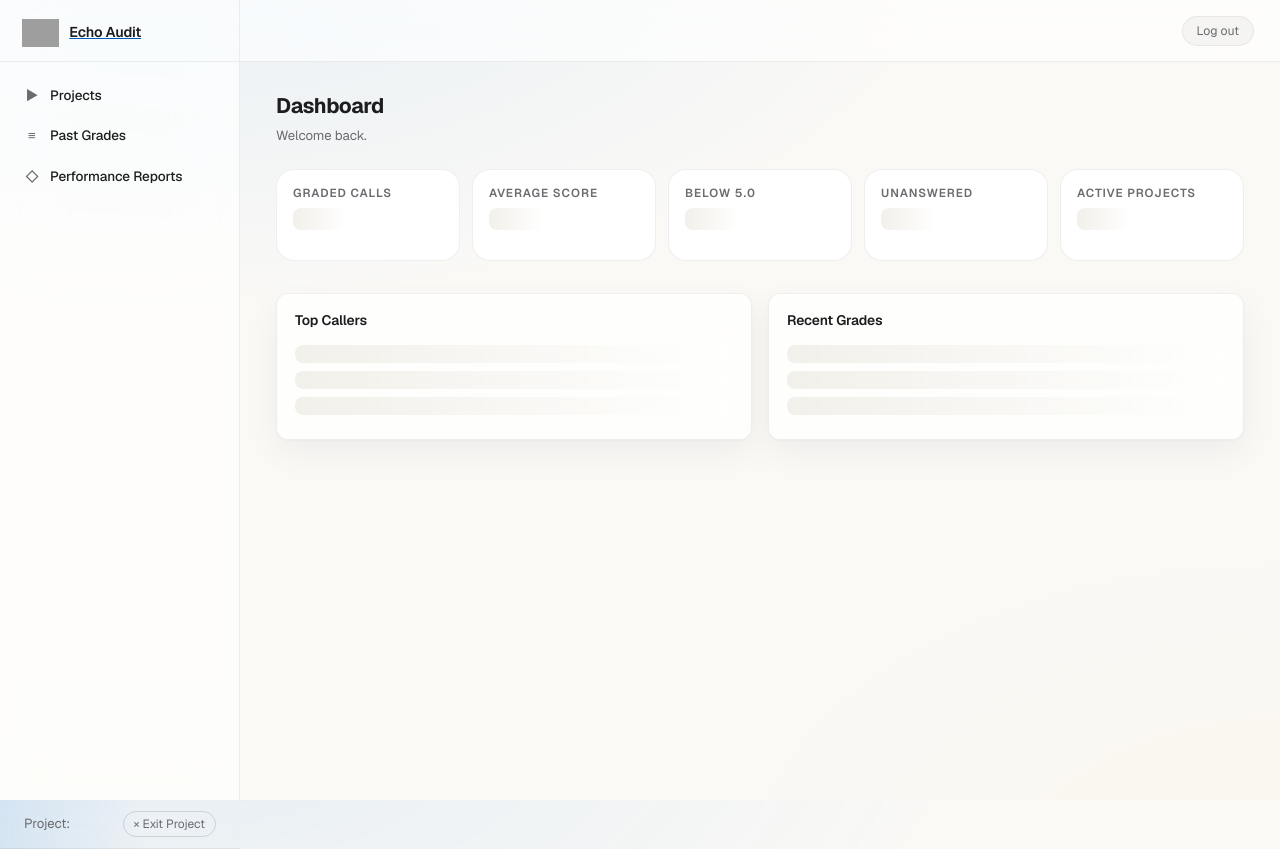
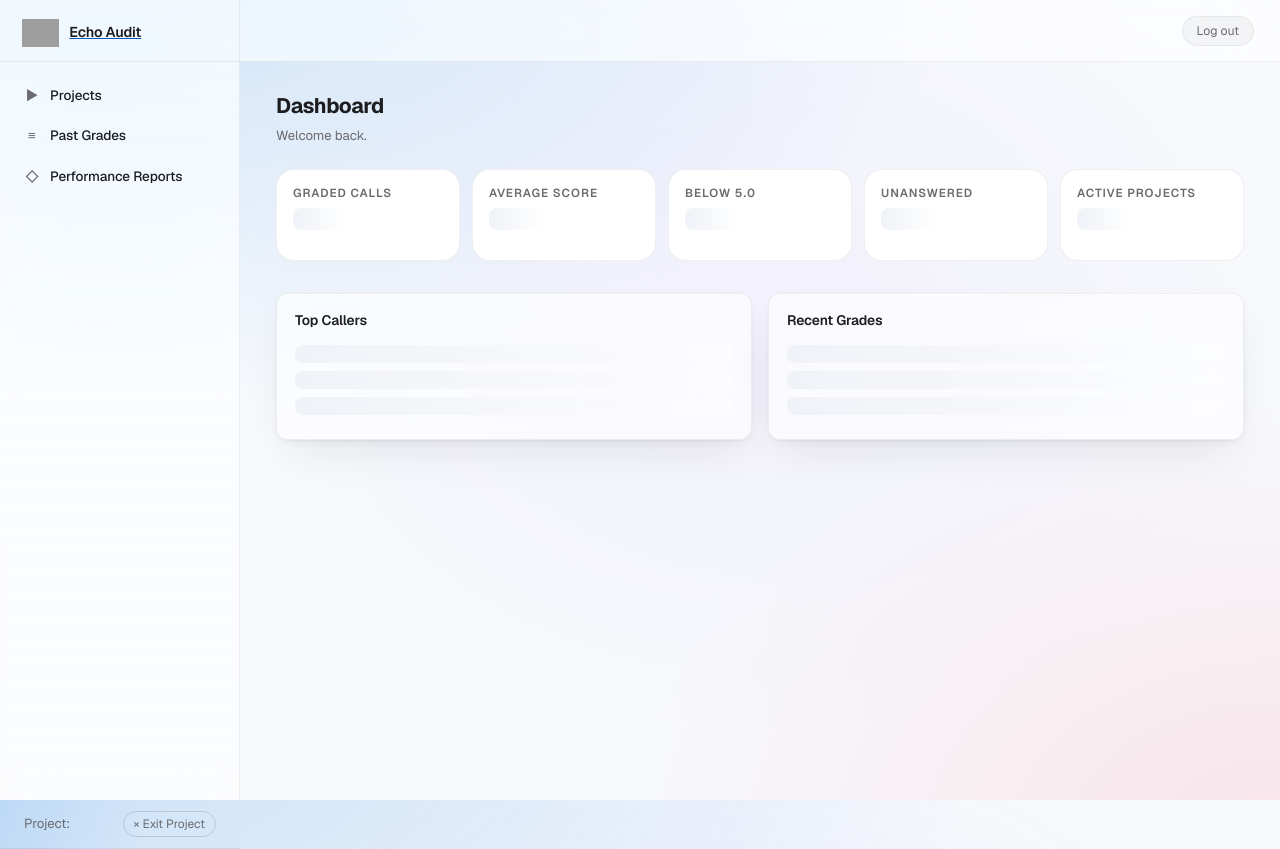
Before and after one commit to nolanvantol17-sys/echo-audit-v2, a Flask app: template templates/index.html in a window 1280 px wide. Run offline with Flask 3, Linux system fonts and the light colour scheme; the template is opened without the code that fills it, so the values that code supplies are empty; parts of the project's set-up code (start-up, migrations or seed data) failed here and were passed over; some libraries are stand-ins or nearby versions; grey boxes are pictures that could not be loaded.

Commit message:
ui(theme): tune Linen for visible glass — stronger bg washes, softer panel
The original cream-on-cream had backdrop-filter applied but nothing visible
to refract through. Three targeted tweaks:

  1. Cooler near-white --bg (#F7F9FC, was warm cream #FAF9F6) so the color
     washes read cleanly against panels.
  2. Stronger 3-radial background gradient: bigger blue wash top-left,
     warm pink wash bottom-right, subtle violet center. ~3x previous opacity.
  3. Lower panel opacity (0.62, was 0.78) + bigger blur (28px sat 200%) +
     larger lift shadow. The background color tints the panel through the
     translucency — that's what reads as glass on a light theme.

Co-Authored-By: Claude Opus 4.7 (1M context) <noreply@anthropic.com>

```diff
--- a/static/app-theme.css
+++ b/static/app-theme.css
@@ -22,11 +22,12 @@
    ============================================================ */
 
 :root {
-  /* Surfaces */
-  --bg:             #FAF9F6;
+  /* Surfaces — cooler near-white (was warm cream) so the colored
+     background washes read more cleanly against the panels. */
+  --bg:             #F7F9FC;
   --surface:        #FFFFFF;
-  --surface-2:      #F2F0EA;
-  --surface-3:      #E9E6DD;
+  --surface-2:      #EFF2F7;
+  --surface-3:      #E4E9F1;
 
   /* Borders */
   --border:         rgba(29, 29, 31, 0.07);
@@ -72,9 +73,12 @@ html, body {
   font-feature-settings: "ss01", "ss02", "cv11";
   letter-spacing: -0.005em;
   color: var(--text);
+  /* Stronger color washes so the panel backdrop-filter has something to
+     refract. Without these, glass on light-on-light is invisible. */
   background:
-    radial-gradient(ellipse 1400px 700px at 15% -10%, rgba(0,113,227,0.08), transparent 55%),
-    radial-gradient(ellipse 1000px 600px at 100% 110%, rgba(255,210,90,0.06), transparent 55%),
+    radial-gradient(ellipse 1600px 900px at 8% -10%, rgba(0,113,227,0.18), transparent 55%),
+    radial-gradient(ellipse 1200px 800px at 100% 105%, rgba(255,120,140,0.16), transparent 55%),
+    radial-gradient(ellipse 900px 700px at 60% 40%, rgba(180,140,255,0.08), transparent 60%),
     var(--bg);
 }
 
@@ -211,15 +215,18 @@ a:hover { color: var(--accent-d); }
    ============================================================ */
 
 .panel {
-  background: rgba(255,255,255,0.78) !important;
+  /* Slightly more translucent so the background color washes tint the
+     panel — that's what reads as "frosted glass" on a light bg. */
+  background: rgba(255,255,255,0.62) !important;
   border: 1px solid var(--border) !important;
   border-radius: var(--radius) !important;
-  backdrop-filter: blur(20px) saturate(180%);
-  -webkit-backdrop-filter: blur(20px) saturate(180%);
+  backdrop-filter: blur(28px) saturate(200%);
+  -webkit-backdrop-filter: blur(28px) saturate(200%);
   box-shadow:
-    0 1px 0 rgba(255,255,255,0.6) inset,
-    0 1px 3px rgba(29,29,31,0.04),
-    0 12px 32px rgba(29,29,31,0.05) !important;
+    0 1px 0 rgba(255,255,255,0.8) inset,
+    0 1px 2px rgba(29,29,31,0.04),
+    0 20px 48px -16px rgba(29,29,31,0.10),
+    0 4px 12px -2px rgba(29,29,31,0.06) !important;
 }
 .panel-title {
   color: var(--text) !important;
```
